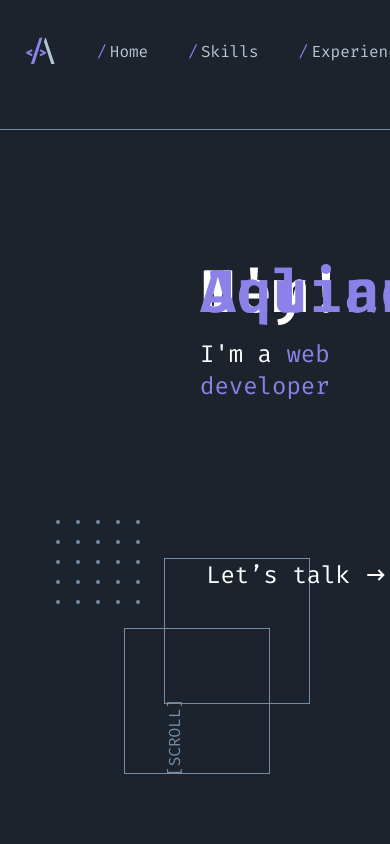
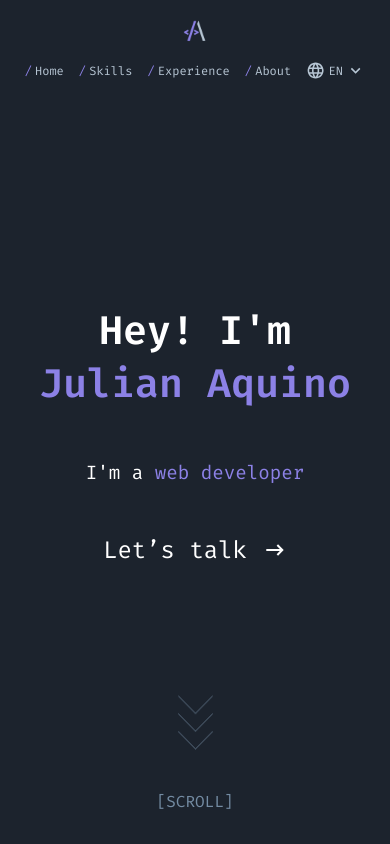
Before and after one commit to juliancoder22/my-portfolio, a React (Vite) app: page / in a window 390 px wide. Shown: the top 844 px of the page. Built offline with nearby package versions, Linux system fonts and the light colour scheme.

Commit message:
home and header mobile designs

```diff
--- a/src/components/Header/Header.scss
+++ b/src/components/Header/Header.scss
@@ -60,3 +60,35 @@
     }
   }
 }
+
+@media screen and (max-width: 768px) {
+  .header {
+    flex-direction: column;
+
+    img {
+      width: 24px;
+      height: 24px;
+    }
+
+    &__nav {
+      padding: 2px 4px;
+      gap: rem(15px);
+      li {
+        font-size: rem(12);
+        &:last-child {
+          display: none;
+        }
+      }
+    }
+
+    &__language-menu {
+      .MuiPaper-root {
+        .MuiMenuItem-root {
+          font-size: rem(10);
+          font-weight: 600;
+          width: rem(80);
+        }
+      }
+    }
+  }
+}
--- a/src/components/HomeComponent/HomeComponent.scss
+++ b/src/components/HomeComponent/HomeComponent.scss
@@ -1,4 +1,4 @@
-@import '../../constants/styles/rem-calc.scss';
+@import "../../constants/styles/rem-calc.scss";
 
 .home {
   width: 100%;
@@ -13,7 +13,7 @@
   font-family: "Fira Code", monospace;
 
   &__scroll {
-      color: #748CA3;
+    color: #748ca3;
     position: absolute;
     bottom: 6rem;
     left: rem(136);
@@ -58,7 +58,7 @@
 
     img {
       position: absolute;
-        top: .3rem;
+      top: 0.3rem;
       right: -2rem;
       transition: transform 0.3s ease-in-out;
     }
@@ -84,7 +84,7 @@
 
   &__first-square {
     position: absolute;
-      border: 1px solid #748CA3;
+    border: 1px solid #748ca3;
     right: rem(80);
     bottom: rem(140);
     width: rem(144);
@@ -93,7 +93,7 @@
 
   &__second-square {
     position: absolute;
-      border: 1px solid #748CA3;
+    border: 1px solid #748ca3;
     width: rem(144);
     height: rem(144);
     right: rem(120);
@@ -101,7 +101,7 @@
   }
 
   &__third-square {
-      border: 1px solid #748CA3;
+    border: 1px solid #748ca3;
     position: absolute;
     top: -7rem;
     left: -10rem;
@@ -109,3 +109,74 @@
     width: 40rem;
   }
 }
+
+@media screen and (max-width: 1024px) {
+  .home {
+    padding: 2rem;
+    flex-direction: column;
+    align-items: center;
+
+    &__scroll {
+      bottom: 2rem;
+      left: auto;
+      transform: none;
+    }
+
+    &__name {
+      font-size: 2.5rem;
+      width: 100%;
+      line-height: normal;
+      text-align: center;
+    }
+
+    &__profession {
+      font-size: 1.2rem;
+      margin-top: 0.5rem;
+      text-align: center;
+    }
+
+    &__talk {
+      margin-top: 1rem;
+      text-align: center;
+
+      img {
+        position: relative;
+        top: 0;
+        right: 0;
+        transform: none;
+      }
+    }
+
+    &__points {
+      display: none;
+    }
+
+    &__first-square,
+    &__second-square {
+      display: none;
+    }
+
+    &__third-square {
+      display: none;
+    }
+
+    &__trio-chevron {
+      width: rem(35);
+      position: absolute;
+      bottom: 6rem;
+      animation: moveUpDown 1.5s ease-in-out infinite;
+    }
+
+    @keyframes moveUpDown {
+      0% {
+        transform: translateY(0);
+      }
+      50% {
+        transform: translateY(0.6rem);
+      }
+      100% {
+        transform: translateY(0);
+      }
+    }
+  }
+}
--- a/src/components/HomeComponent/HomeComponent.tsx
+++ b/src/components/HomeComponent/HomeComponent.tsx
@@ -2,6 +2,8 @@ import { useEffect, useState } from "react";
 import Points from "../../assets/svg/dots.svg";
 import ArrowRight from "../../assets/svg/arrow-right.svg";
 import "./HomeComponent.scss";
+import TrioChevron from "../../assets/svg/trio-chevron.svg";
+
 // import HomeSocialMedia from "../SocialMedia/HomeSocialMedia";
 
 const HomeComponent = () => {
@@ -14,8 +16,8 @@ const HomeComponent = () => {
     const originalName = "Julian Aquino";
     const intervalId = setInterval(() => {
       if (writingIndex < originalName.length) {
-        setName(prevName => prevName + originalName[writingIndex]);
-        setWritingIndex(prevIndex => prevIndex + 1);
+        setName((prevName) => prevName + originalName[writingIndex]);
+        setWritingIndex((prevIndex) => prevIndex + 1);
       } else {
         clearInterval(intervalId);
       }
@@ -28,8 +30,11 @@ const HomeComponent = () => {
     const originalProfession = "web developer";
     const intervalId = setInterval(() => {
       if (writingProfessionIndex < originalProfession.length) {
-        setProfession(prevProfession => prevProfession + originalProfession[writingProfessionIndex]);
-        setWritingProfessionIndex(prevIndex => prevIndex + 1);
+        setProfession(
+          (prevProfession) =>
+            prevProfession + originalProfession[writingProfessionIndex]
+        );
+        setWritingProfessionIndex((prevIndex) => prevIndex + 1);
       } else {
         clearInterval(intervalId);
       }
@@ -58,6 +63,7 @@ const HomeComponent = () => {
       <button className="home__talk">
         Let’s talk <img src={ArrowRight} alt="arrow right" />
       </button>
+      <img src={TrioChevron} alt="dots" className="home__trio-chevron" />
     </div>
   );
 };
```
Lines whose indentation alone changed are shown as unchanged.
